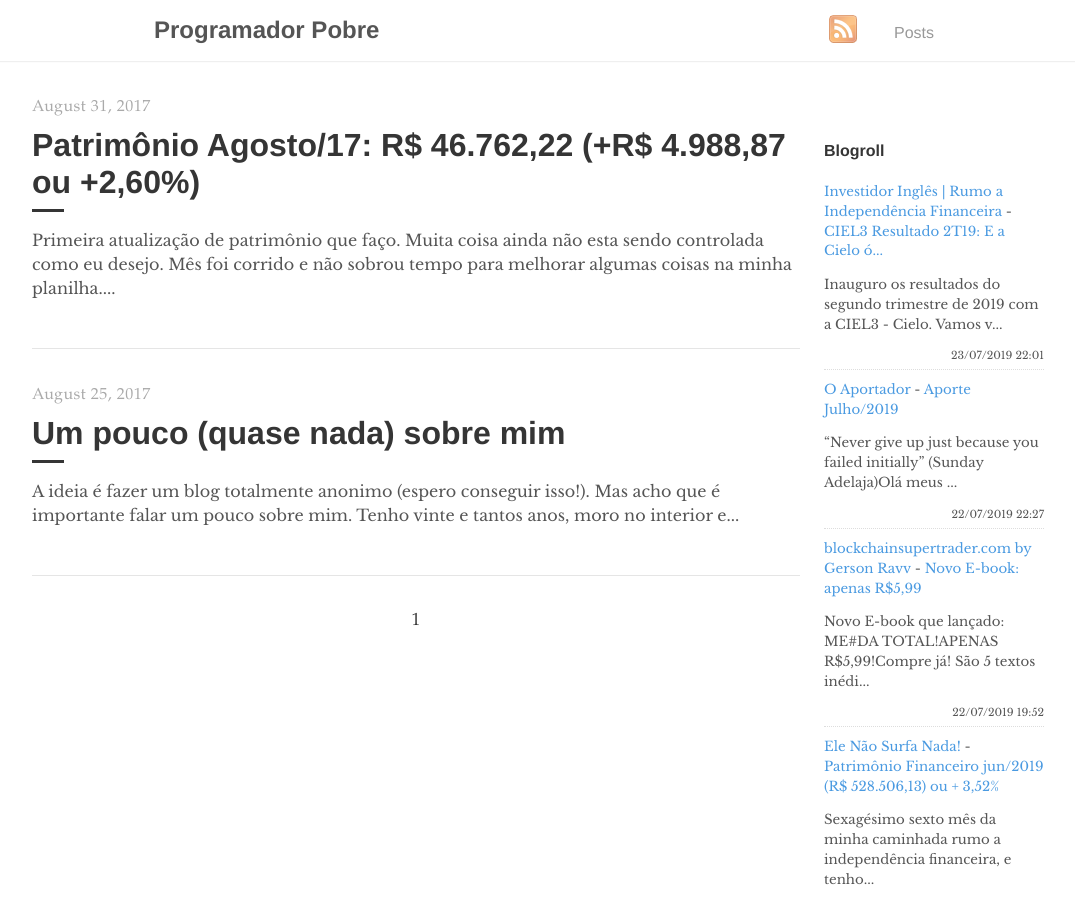
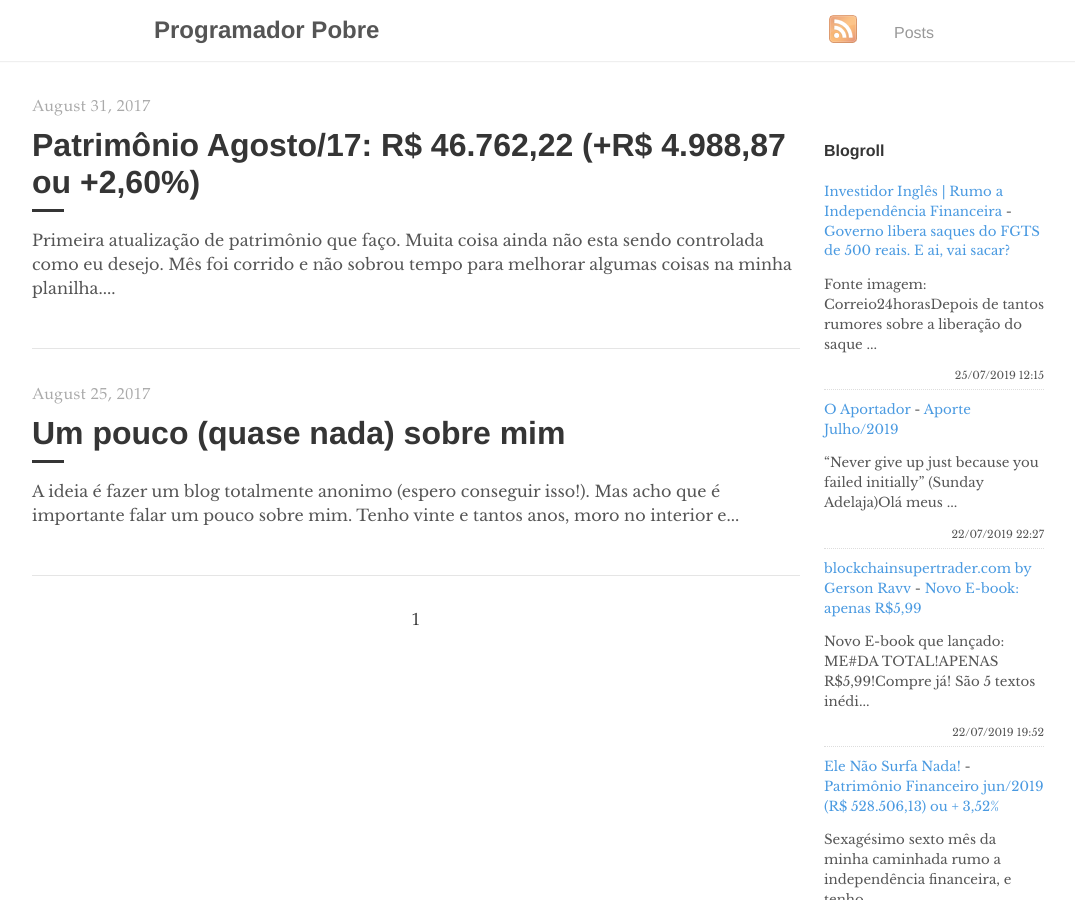
Before and after one commit to programadorpobre/programadorpobre.github.io, a Jekyll site: the page built from index.html, in a window 1280 px wide and 900 px high. Shown: the whole window, without its empty margins (96-1171 px from the left). Built offline with Jekyll 4.4.1, drawn with Linux system fonts in a browser that asks for light colours; the list of posts is cut into pages by our own code; comment, search, counter and statistics services are not loaded.

Commit message:
[ci skip] travis #719

```diff
--- a/_includes/feed-entries.html
+++ b/_includes/feed-entries.html
@@ -1,7 +1,7 @@
 <div class="feed-entry">
-    <a class="feed-entry-site-name" href="https://www.investidoringles.com/">Investidor Inglês | Rumo a Independência Financeira</a> - <a class="feed-entry-title" href="https://www.investidoringles.com/2019/07/ciel3-resultado-2t19.html">CIEL3 Resultado 2T19: E a Cielo ó...</a>
-    <p class="feed-entry-summary">Inauguro os resultados do segundo trimestre de 2019 com a CIEL3 - Cielo. Vamos v...</p>
-    <time datetime="2019-07-23T22:01:00.001-03:00">23/07/2019 22:01</time>
+    <a class="feed-entry-site-name" href="https://www.investidoringles.com/">Investidor Inglês | Rumo a Independência Financeira</a> - <a class="feed-entry-title" href="https://www.investidoringles.com/2019/07/governo-libera-fgts.html">Governo libera saques do FGTS de 500 reais. E ai, vai sacar?</a>
+    <p class="feed-entry-summary">Fonte imagem: Correio24horasDepois de tantos rumores sobre a liberação do saque ...</p>
+    <time datetime="2019-07-25T12:15:00.000-03:00">25/07/2019 12:15</time>
 </div>
 <div class="feed-entry">
     <a class="feed-entry-site-name" href="https://oaportadorfinanceiro.blogspot.com/">O Aportador</a> - <a class="feed-entry-title" href="https://oaportadorfinanceiro.blogspot.com/2019/07/aporte-julho2019.html">Aporte Julho/2019</a>
```
